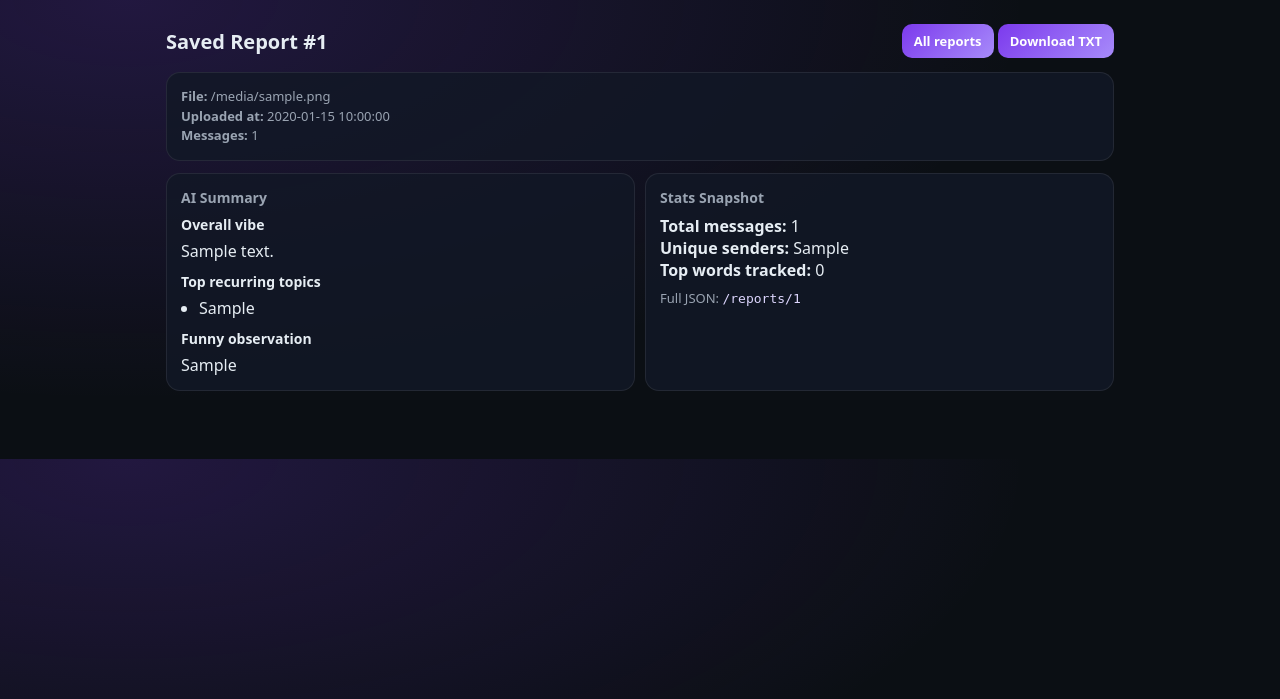
After one commit to AaryaTedla/whatsapp_chat_analyser, a Flask app: template templates/report_view.html in a window 1280 px wide. The commit adds this page. Shown: the top 699 px of the page. Run offline with Flask 3, Linux system fonts and the light colour scheme; the template is opened without the code that fills it: most values are stand-ins (such as "Sample title", 1, 10 or a date in 2020); some libraries are stand-ins or nearby versions.

Commit message:
Add clickable saved report views and Render-free temp DB fallback

```diff
--- a/app.py
+++ b/app.py
@@ -19,7 +19,7 @@ app.config["MAX_CONTENT_LENGTH"] = 20 * 1024 * 1024  # 20MB
 
 DB_PATH = os.getenv(
     "DB_PATH",
-    os.path.join(os.path.dirname(__file__), "instance", "lumira_reports.db"),
+    "/tmp/lumira_reports.db",
 )
 
 
@@ -153,6 +153,14 @@ def get_report(report_id: int):
     return jsonify(report)
 
 
+@app.route("/reports/<int:report_id>/view", methods=["GET"])
+def view_report(report_id: int):
+    report = _fetch_report(report_id)
+    if not report:
+        return "Report not found", 404
+    return render_template("report_view.html", report=report)
+
+
 @app.route("/reports/<int:report_id>/txt", methods=["GET"])
 def get_report_txt(report_id: int):
     report = _fetch_report(report_id)
--- /dev/null
+++ b/templates/report_view.html
@@ -0,0 +1,139 @@
+<!doctype html>
+<html lang="en">
+  <head>
+    <meta charset="utf-8" />
+    <meta name="viewport" content="width=device-width, initial-scale=1" />
+    <title>Report {{ report.id }} - Lumira</title>
+    <style>
+      :root {
+        --bg: #0b0f14;
+        --panel: #121826;
+        --text: #e6edf3;
+        --muted: #9aa4b2;
+        --border: rgba(255, 255, 255, 0.08);
+        --primary: #7c3aed;
+      }
+
+      * { box-sizing: border-box; }
+
+      body {
+        margin: 0;
+        font-family: ui-sans-serif, system-ui, -apple-system, Segoe UI, Roboto, Helvetica, Arial;
+        background: radial-gradient(900px 400px at 10% 0%, rgba(124, 58, 237, 0.2), transparent), var(--bg);
+        color: var(--text);
+      }
+
+      .wrap {
+        max-width: 980px;
+        margin: 0 auto;
+        padding: 24px 16px 56px;
+      }
+
+      .top {
+        display: flex;
+        justify-content: space-between;
+        align-items: center;
+        gap: 12px;
+        margin-bottom: 14px;
+      }
+
+      .btn {
+        display: inline-block;
+        text-decoration: none;
+        color: #fff;
+        background: linear-gradient(135deg, #7c3aed, #a78bfa);
+        border-radius: 10px;
+        padding: 8px 12px;
+        font-size: 13px;
+        font-weight: 650;
+      }
+
+      .card {
+        border: 1px solid var(--border);
+        border-radius: 14px;
+        background: rgba(18, 24, 38, 0.85);
+        padding: 14px;
+        margin-bottom: 12px;
+      }
+
+      h1, h2, h3, p { margin: 0; }
+      h1 { font-size: 20px; }
+      h2 { font-size: 14px; color: var(--muted); margin-bottom: 8px; }
+      h3 { font-size: 14px; margin-bottom: 6px; }
+
+      .meta {
+        color: var(--muted);
+        font-size: 13px;
+        line-height: 1.5;
+      }
+
+      .topics {
+        margin: 0;
+        padding-left: 18px;
+      }
+
+      .grid {
+        display: grid;
+        grid-template-columns: 1fr;
+        gap: 10px;
+      }
+
+      @media (min-width: 860px) {
+        .grid {
+          grid-template-columns: 1fr 1fr;
+        }
+      }
+
+      pre {
+        margin: 0;
+        white-space: pre-wrap;
+        word-break: break-word;
+        line-height: 1.45;
+        color: var(--text);
+      }
+
+      code { color: #ddd6fe; }
+    </style>
+  </head>
+  <body>
+    <div class="wrap">
+      <div class="top">
+        <h1>Saved Report #{{ report.id }}</h1>
+        <div>
+          <a class="btn" href="/reports">All reports</a>
+          <a class="btn" href="/reports/{{ report.id }}/txt">Download TXT</a>
+        </div>
+      </div>
+
+      <div class="card meta">
+        <div><b>File:</b> {{ report.filename }}</div>
+        <div><b>Uploaded at:</b> {{ report.uploaded_at }}</div>
+        <div><b>Messages:</b> {{ report.message_count }}</div>
+      </div>
+
+      <div class="grid">
+        <div class="card">
+          <h2>AI Summary</h2>
+          <h3>Overall vibe</h3>
+          <p>{{ report.ai.vibe_summary or 'N/A' }}</p>
+          <h3 style="margin-top: 10px;">Top recurring topics</h3>
+          <ul class="topics">
+            {% for t in report.ai.top_3_topics or [] %}
+            <li>{{ t }}</li>
+            {% endfor %}
+          </ul>
+          <h3 style="margin-top: 10px;">Funny observation</h3>
+          <p>{{ report.ai.funny_observation or 'N/A' }}</p>
+        </div>
+
+        <div class="card">
+          <h2>Stats Snapshot</h2>
+          <p><b>Total messages:</b> {{ report.stats.total_messages }}</p>
+          <p><b>Unique senders:</b> {{ report.stats.unique_senders }}</p>
+          <p><b>Top words tracked:</b> {{ (report.stats.top_words or [])|length }}</p>
+          <p class="meta" style="margin-top: 8px;">Full JSON: <code>/reports/{{ report.id }}</code></p>
+        </div>
+      </div>
+    </div>
+  </body>
+</html>
```
Also changed, not shown: templates/index.html (+23 -0 lines), templates/reports.html (+8 -0 lines).
